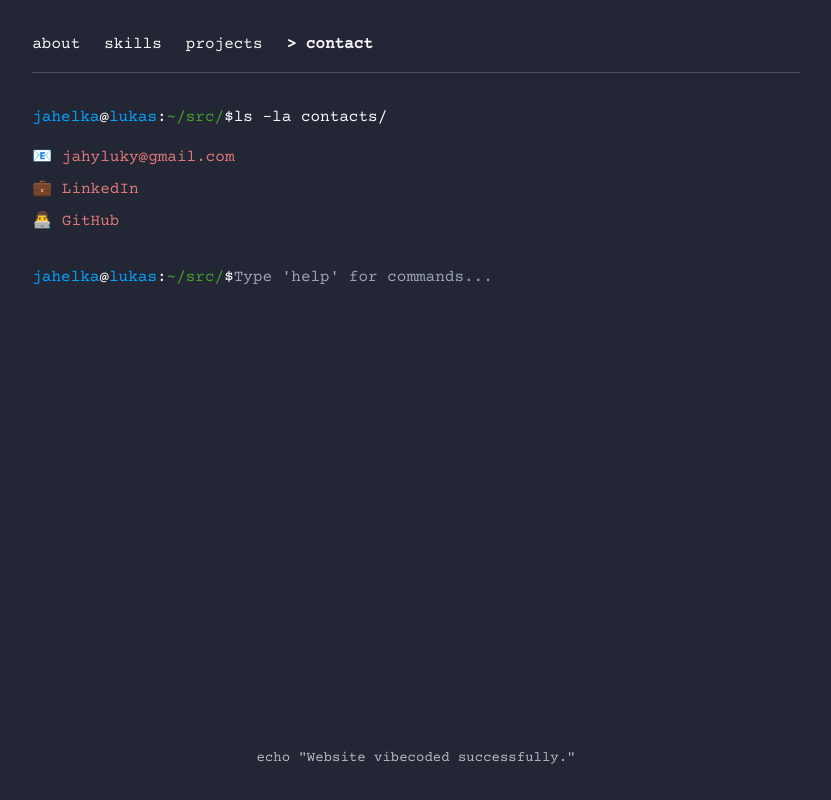
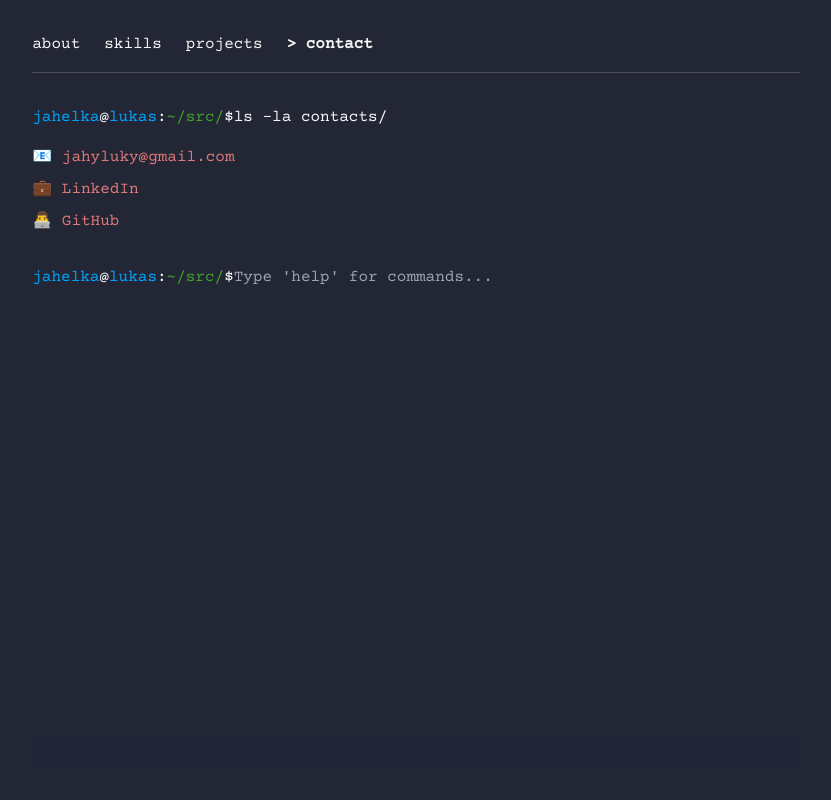
Before and after one commit to JahyLuky/JahyLuky.github.io, a React (Vite) app: page /#/contact in a window 1280 px wide. Shown: the whole page, without its empty margins (224-1055 px from the left). Built offline with nearby package versions, Linux system fonts and the light colour scheme.

Commit message:
Clear footer content
Removed content from the footer component.

```diff
--- a/src/components/layout/Footer.tsx
+++ b/src/components/layout/Footer.tsx
@@ -1,7 +1,5 @@
 export const Footer: React.FC = () => {
   return (
-    <footer className="mt-auto pt-8 text-center text-sm opacity-70" role="contentinfo">
-      <p>echo "Website vibecoded successfully."</p>
-    </footer>
+    <footer className="mt-auto pt-8 text-center text-sm opacity-70" role="contentinfo"></footer>
   );
 };
```
